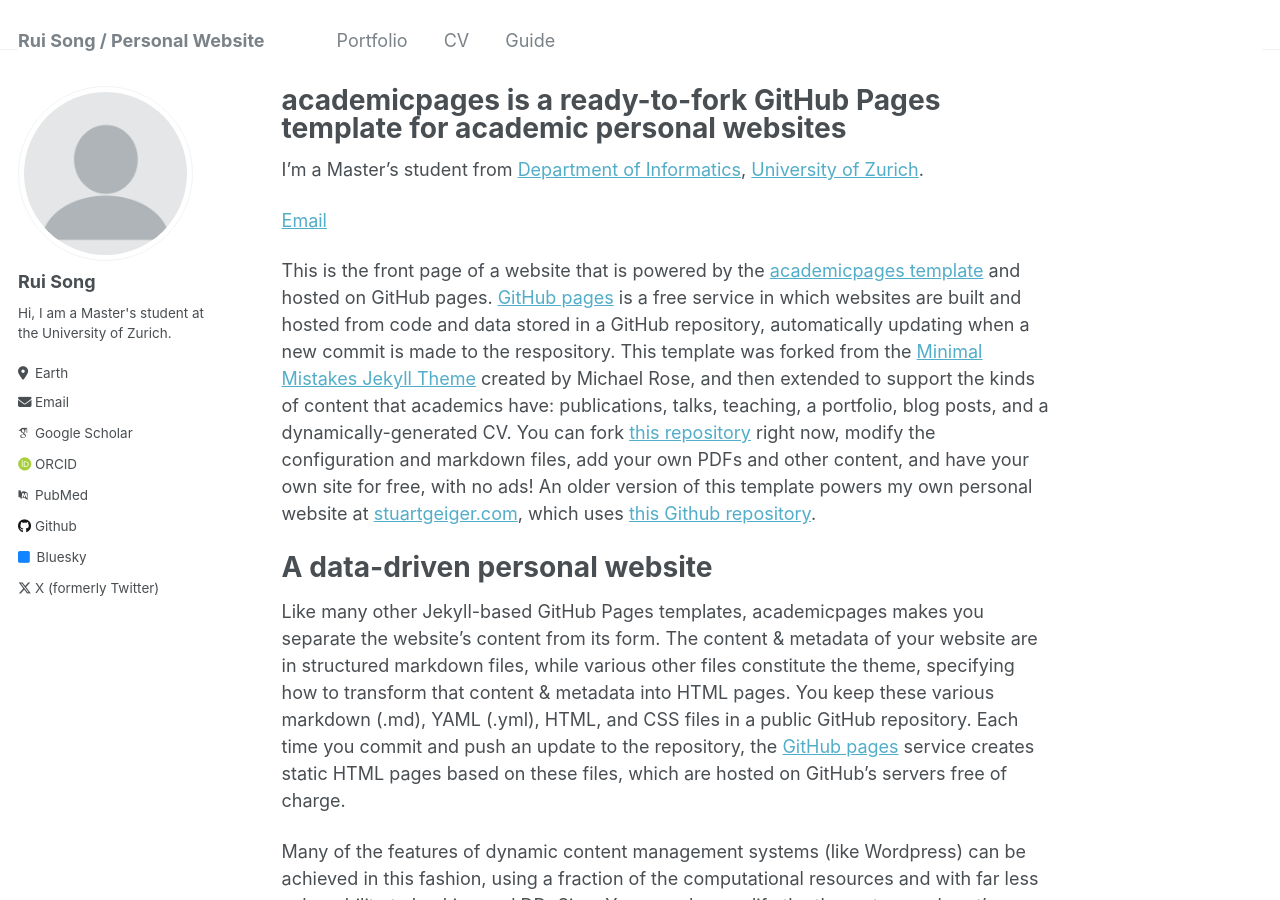
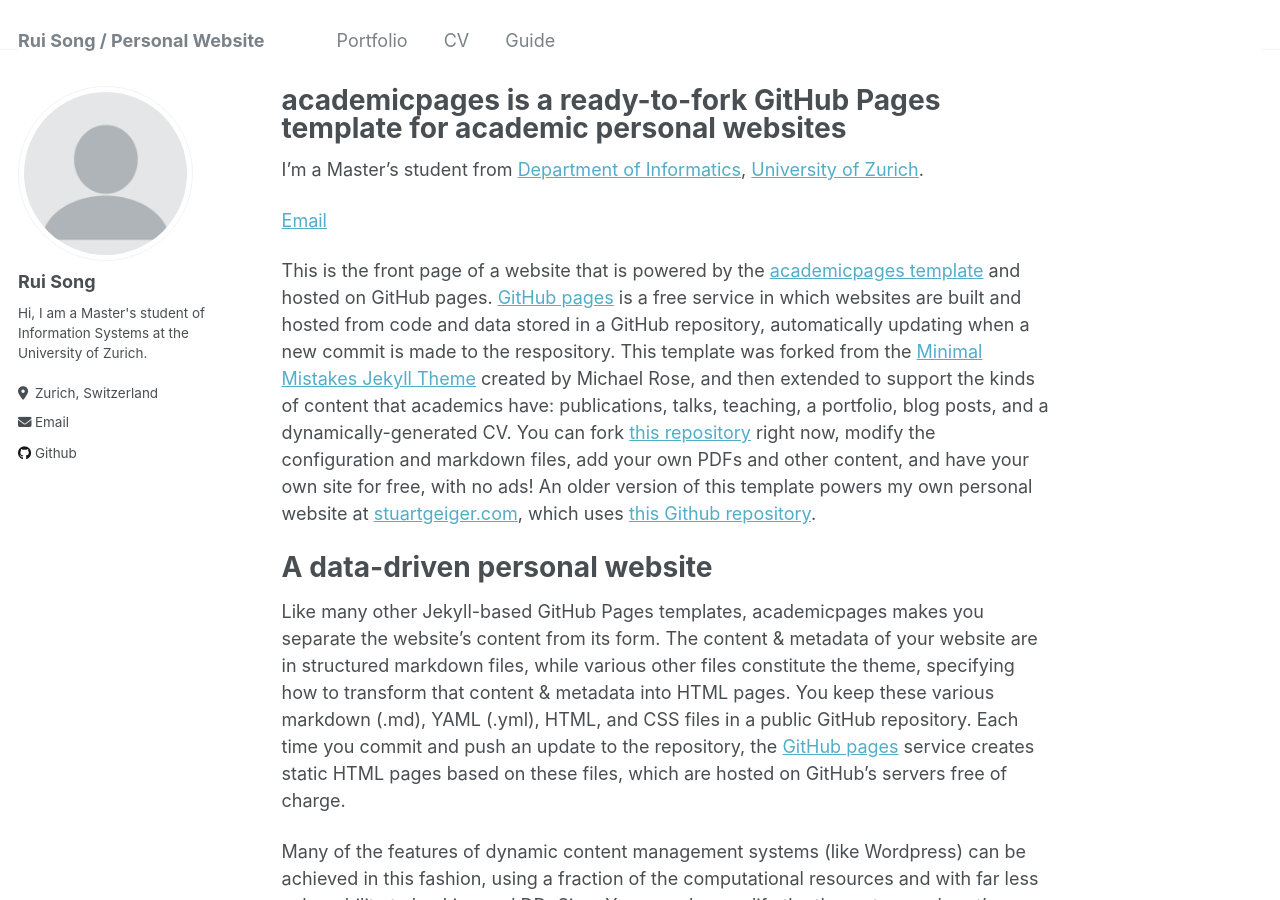
Before and after one commit to ruis0ng/ruis0ng.github.io, a Jekyll site: the page built from _pages/about.md, in a window 1280 px wide and 900 px high. Built offline with Jekyll 4.4.1, drawn with Linux system fonts in a browser that asks for light colours; some web fonts are replaced.

Commit message:
Update _config.yml
Removed unused links.

```diff
--- a/_config.yml
+++ b/_config.yml
@@ -24,30 +24,30 @@ author:
   avatar           : "profile.png"
   name             : "Rui Song"
   pronouns         : # example: "he/his"
-  bio              : "Hi, I am a Master's student at the University of Zurich."
-  location         : "Earth"
+  bio              : "Hi, I am a Master's student of Information Systems at the University of Zurich."
+  location         : "Zurich, Switzerland"
   university       : "University of Zurich"
   uri              : # URL
   email            : "rui.song@uzh.ch"
 
   # Academic websites
   arxiv            : # URL - Update with the correct link to your profile
-  googlescholar    : "https://scholar.google.com/citations?user=PS_CX0AAAAAJ"
+  googlescholar    : # URL
   impactstory      : # URL
-  orcid            : "http://orcid.org/yourorcidurl"
-  pubmed           : "https://www.ncbi.nlm.nih.gov/pubmed/?term=john+snow"
+  orcid            : # URL
+  pubmed           : # URL
   researchgate     : # URL
 
   # Repositories and software development
   bitbucket        : # Username - Update with your username on the site
   codepen          : # Username
   dribbble         : # Username
-  github           : "academicpages"
+  github           : "https://github.com/Raygun999"
   kaggle           : # Username
   stackoverflow    : # User number or user number and name (i.e., use "1" or "1/jeff-atwood")
 
   # Social media
-  bluesky          : "bsky.app" # Replace this with you Bluesky username
+  bluesky          : # Username
   facebook         : # Username
   flickr           : # Username
   foursquare       : # Username
@@ -64,7 +64,7 @@ author:
   steam            : # Username
   telegram         : # URL
   tumblr           : # Username
-  twitter          : "UniofOxford"  # Replace this with your X / Twitter handle
+  twitter          : # Username
   vine             : # Username
   weibo            : # Username
   wikipedia        : # Username
```
